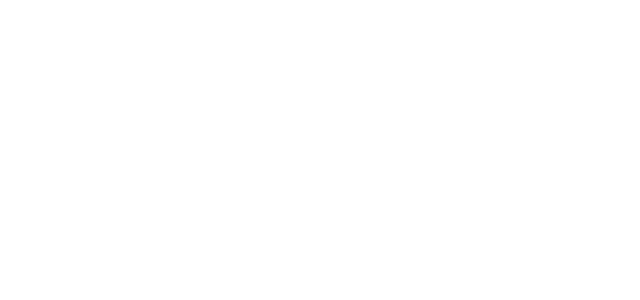
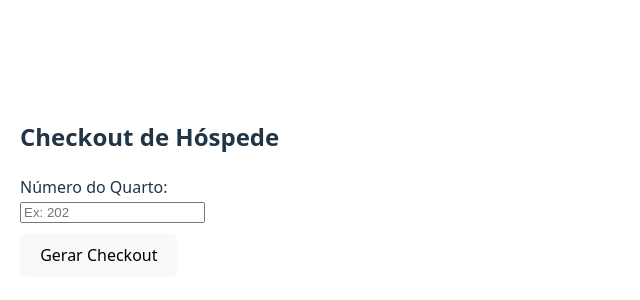
Before and after one commit to Ibraeltassa/hotel-graciosa-frontend, a React (Vite) app: page /realizar-checkout in a window 1280 px wide. Before the commit this address had no page. Shown: the part 212-512 px from the top of the page, without its empty margins (0-640 px from the left). Built offline with nearby package versions, Linux system fonts and the light colour scheme.

Commit message:
feat: cria tela de checkout com formulário simples

```diff
--- /dev/null
+++ b/src/pages/Checkout.jsx
@@ -0,0 +1,37 @@
+import { useState } from 'react';
+
+function Checkout() {
+  const [numeroQuarto, setNumeroQuarto] = useState('');
+
+  const handleCheckout = (e) => {
+    e.preventDefault();
+
+    console.log(`Gerando checkout para o quarto: ${numeroQuarto}`);
+
+    // Aqui futuramente você fará uma requisição para buscar os consumos do quarto
+
+    setNumeroQuarto('');
+  };
+
+  return (
+    <div style={{ padding: '20px' }}>
+      <h2>Checkout de Hóspede</h2>
+      <form onSubmit={handleCheckout}>
+        <div>
+          <label>Número do Quarto:</label><br />
+          <input
+            type="text"
+            placeholder="Ex: 202"
+            value={numeroQuarto}
+            onChange={(e) => setNumeroQuarto(e.target.value)}
+          />
+        </div>
+        <button type="submit" style={{ marginTop: '10px' }}>
+          Gerar Checkout
+        </button>
+      </form>
+    </div>
+  );
+}
+
+export default Checkout;
--- a/src/routes.jsx
+++ b/src/routes.jsx
@@ -2,6 +2,8 @@
 import App from "./App";
 import Dashboard  from "./pages/Dashboard";
 import CadastroQuartos from "./pages/CadastroQuartos";
+import CadastroProdutos from "./pages/CadastroProdutos";
+import Checkout from "./pages/Checkout";
 
 function AppRoutes() {
     return (
@@ -10,6 +12,8 @@
                 <Route path="/" element={<App />} />
                 <Route path="/dashboard" element={<Dashboard/>} />
                 <Route path="/cadastro-quartos" element={<CadastroQuartos />} />
+                <Route path="/cadastro-produtos" element={<CadastroProdutos />} />
+                <Route path="/realizar-checkout" element={<Checkout />} />
             </Routes>
         </BrowserRouter>
     )
```
